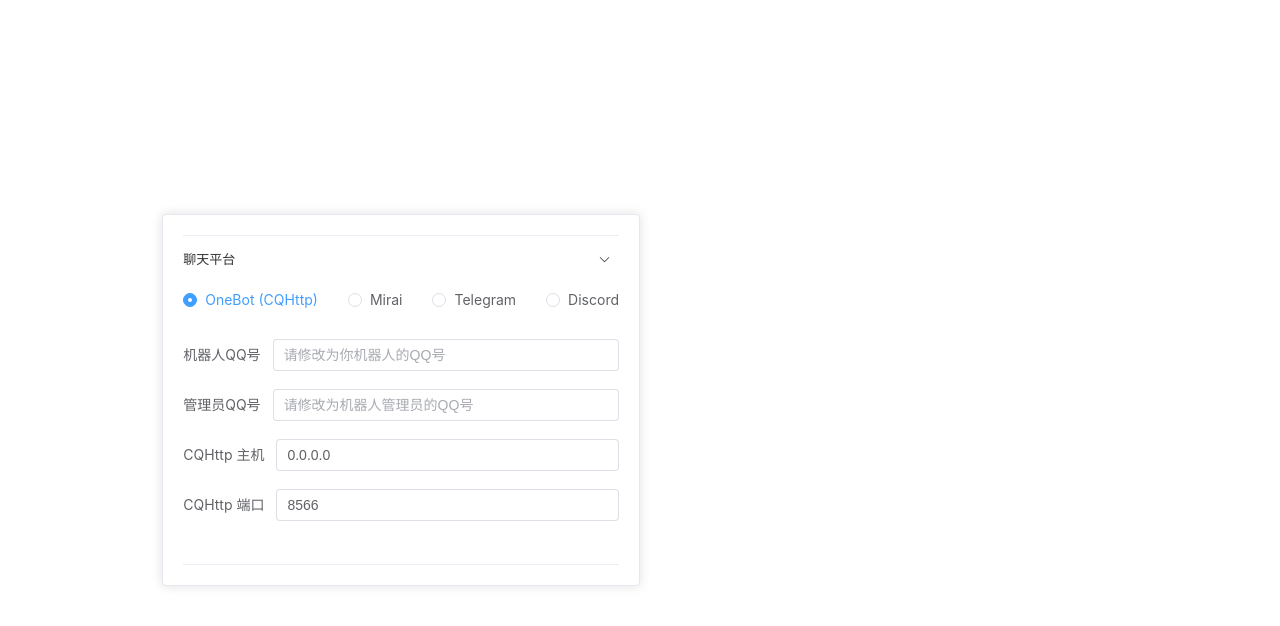
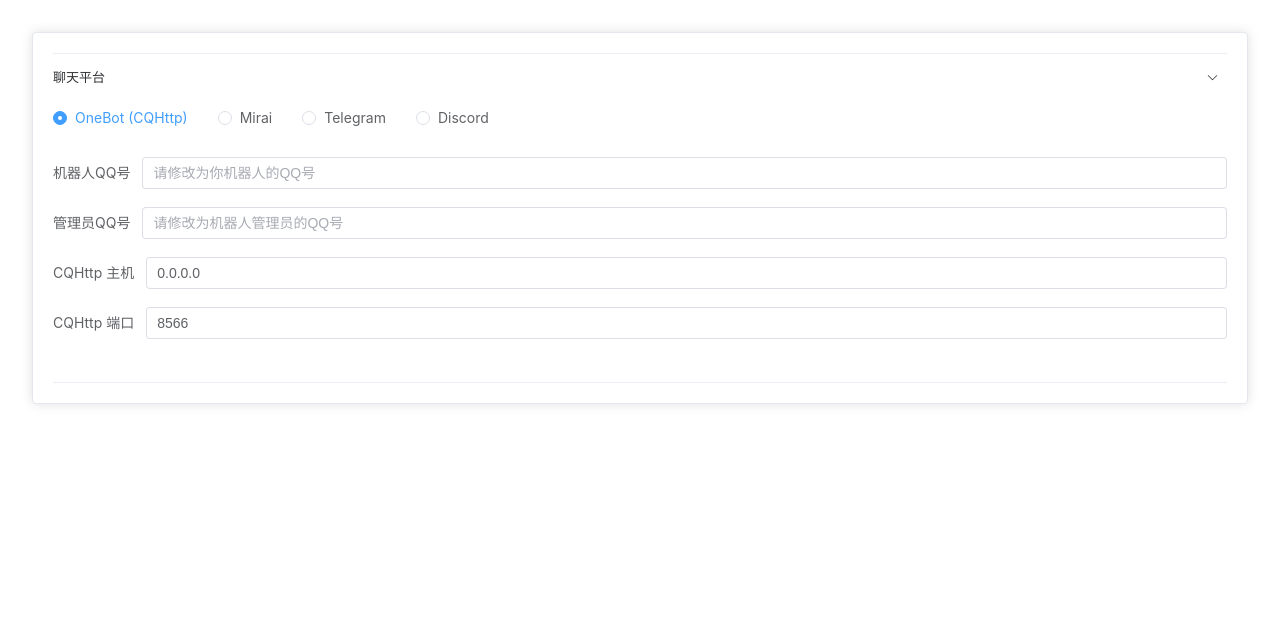
Before and after one commit to zmh-program/web-mirai-panel, a Vue app in the folder frontend/: page / in a window 1280 px wide. Shown: the top 626 px of the page. Built offline with nearby package versions, Linux system fonts and the light colour scheme.

Commit message:
update style

```diff
--- a/frontend/src/assets/base.css
+++ b/frontend/src/assets/base.css
@@ -59,6 +59,11 @@
   font-weight: normal;
 }
 
+html, body, #app {
+  width: 100%;
+  height: 100%;
+}
+
 body {
   min-height: 100vh;
   color: var(--color-text);
--- a/frontend/src/assets/main.css
+++ b/frontend/src/assets/main.css
@@ -1,10 +1,7 @@
 @import './base.css';
 
 #app {
-  max-width: 1280px;
-  margin: 0 auto;
   padding: 2rem;
-
   font-weight: normal;
 }
 
@@ -14,16 +11,3 @@ a,
   color: hsla(160, 100%, 37%, 1);
   transition: 0.4s;
 }
-
-@media (min-width: 1024px) {
-  body {
-    display: flex;
-    place-items: center;
-  }
-
-  #app {
-    display: grid;
-    grid-template-columns: 1fr 1fr;
-    padding: 0 2rem;
-  }
-}
--- a/frontend/src/views/index.vue
+++ b/frontend/src/views/index.vue
@@ -21,7 +21,7 @@ const mirai = reactive({
 const telegram = reactive({
   token: "",
   proxy: "",
-  manager_chat: ""
+  manager_chat: "1234567890"
 })
 const discord = reactive({
   token: ""
@@ -60,7 +60,7 @@ const discord = reactive({
               <el-form-item label='Chat ID'><el-input placeholder='管理员的 chat id' v-model='telegram.manager_chat' /></el-form-item>
             </el-form>
             <el-form :model='discord' v-else-if='chatModel == "discord"'>
-              <el-form-item label='Bot Token'><el-input placeholder='你的 Discord 机器人的 token' v-model='discord.token' /></el-form-item>
+              <el-form-item label='Bot Token'><el-input placeholder='Discord 机器人的 token' v-model='discord.token' /></el-form-item>
             </el-form>
           </div>
         </el-collapse-item>
```
